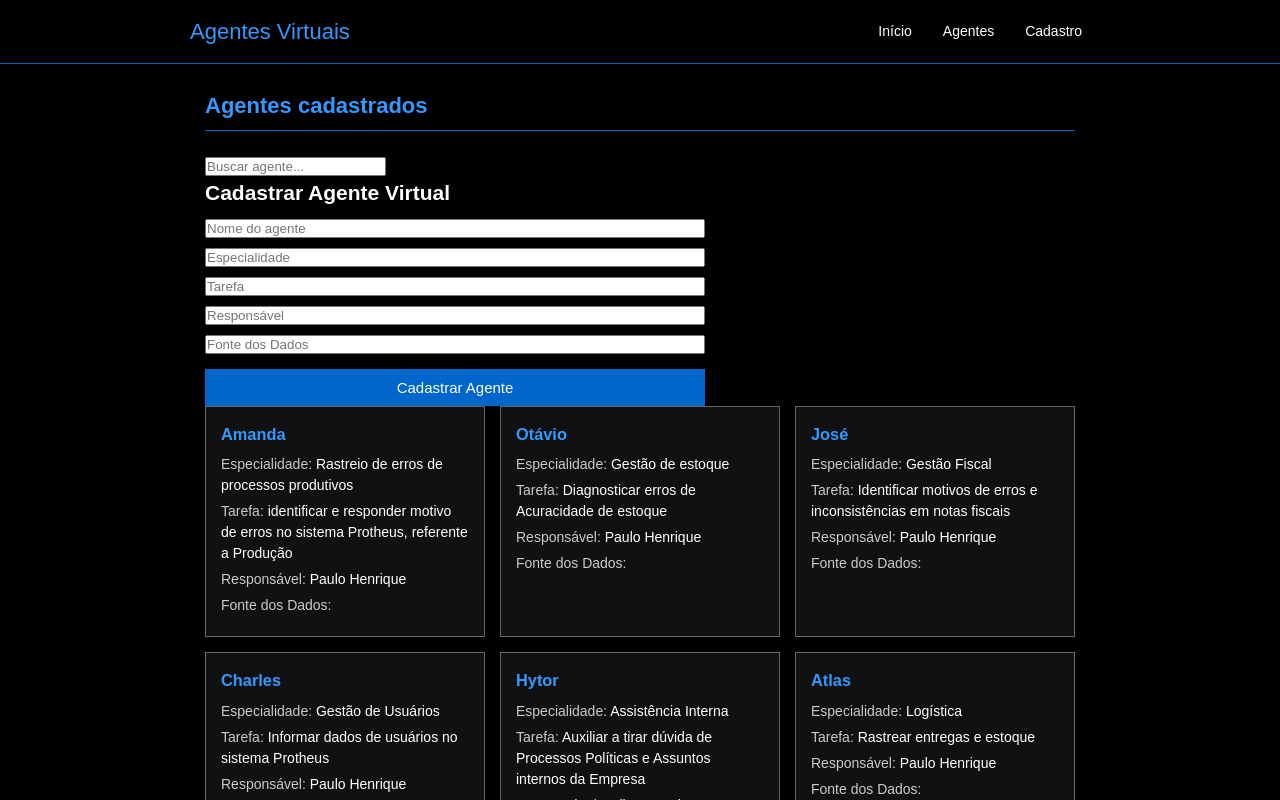
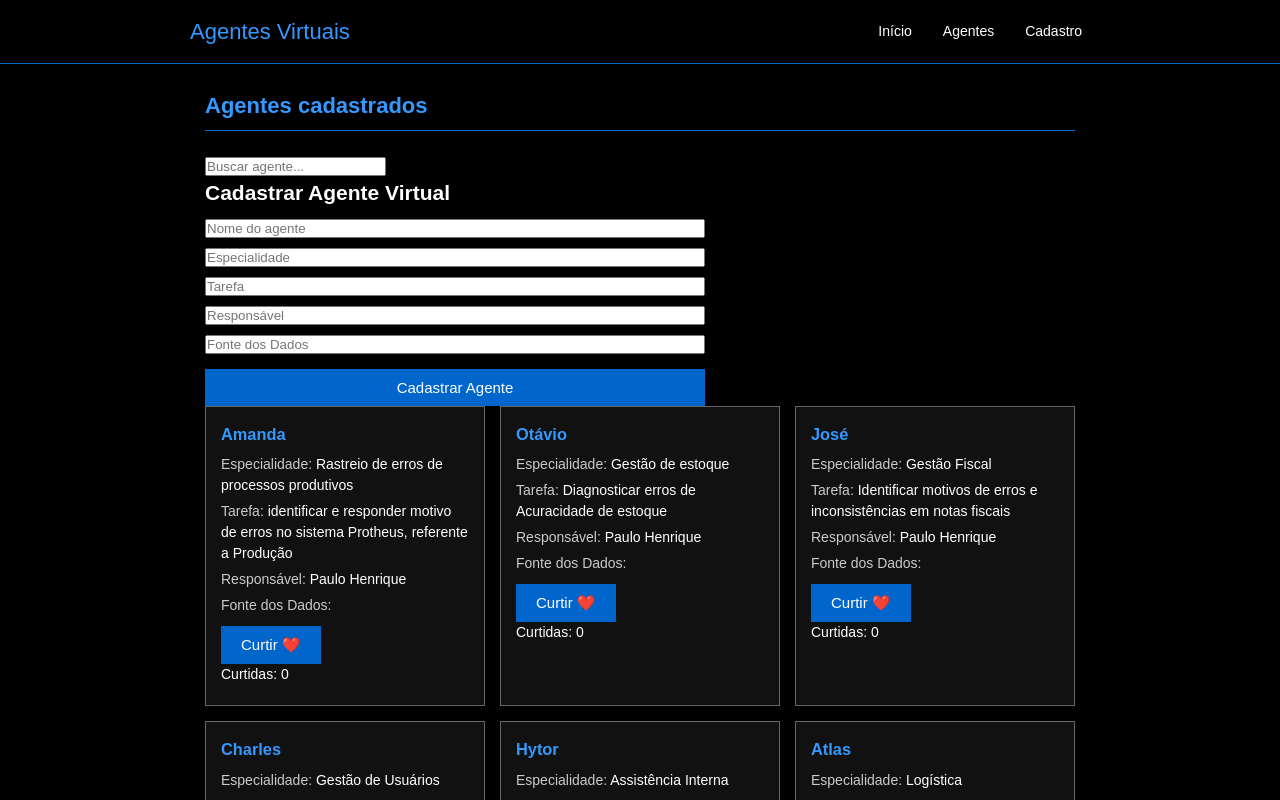
Before and after one commit to paulo7e/ra-202351075991, a React (Vite) app in the folder pw/trabalhos/fase-2/: page / in a window 1280 px wide. Shown: the top 800 px of the page. Built offline with nearby package versions, Linux system fonts and the light colour scheme.

Commit message:
Implementa sistema de curtidas nos agentes

```diff
--- a/pw/trabalhos/fase-2/src/App.jsx
+++ b/pw/trabalhos/fase-2/src/App.jsx
@@ -1,3 +1,4 @@
+
 import { useState } from "react";
 import agentes from "./dados/agentes";
 import Cabecalho from "./componentes/Cabecalho";
@@ -5,10 +6,14 @@ import ListaCards from "./componentes/ListaCards";
 import Rodape from "./componentes/Rodape";
 import Formulario from "./componentes/Formulario";
 
-
-
 function App() {
-  const [agentesCadastrados, setAgentesCadastrados] = useState(agentes);
+  const [agentesCadastrados, setAgentesCadastrados] = useState(
+    agentes.map((agente) => ({
+      ...agente,
+      curtidas: 0,
+      curtiu: false
+    }))
+  );
 
   const [busca, setBusca] = useState("");
 
@@ -19,13 +24,33 @@ function App() {
   function cadastrarAgente(novoAgente) {
     const agenteComId = {
       ...novoAgente,
-    id: Date.now()
+      id: Date.now(),
+      curtidas: 0,
+      curtiu: false
     };
 
     setAgentesCadastrados((listaAtual) => [
       ...listaAtual,
       agenteComId
     ]);
+  }
+
+  function curtirAgente(id) {
+    setAgentesCadastrados((listaAtual) =>
+      listaAtual.map((agente) => {
+        if (agente.id === id) {
+          return {
+            ...agente,
+            curtiu: !agente.curtiu,
+            curtidas: agente.curtiu
+              ? agente.curtidas - 1
+              : agente.curtidas + 1
+          };
+        }
+
+        return agente;
+      })
+    );
   }
 
   return (
@@ -41,8 +66,13 @@ function App() {
           value={busca}
           onChange={(evento) => setBusca(evento.target.value)}
         />
+
         <Formulario onCadastrar={cadastrarAgente} />
-        <ListaCards agentes={agentesFiltrados} />
+
+        <ListaCards
+          agentes={agentesFiltrados}
+          onCurtir={curtirAgente}
+        />
       </main>
 
       <Rodape />
--- a/pw/trabalhos/fase-2/src/componentes/Card.jsx
+++ b/pw/trabalhos/fase-2/src/componentes/Card.jsx
@@ -1,4 +1,5 @@
-function Card({ agente }) {
+
+function Card({ agente, onCurtir }) {
   return (
     <article className="card">
       <h3>{agente.nome}</h3>
@@ -22,6 +23,12 @@ function Card({ agente }) {
         <span className="rotulo">Fonte dos Dados:</span>{" "}
         {agente.FonteDosDados}
       </p>
+
+      <button onClick={() => onCurtir(agente.id)}>
+        {agente.curtiu ? "Descurtir" : "Curtir"} ❤️
+      </button>
+
+      <p>Curtidas: {agente.curtidas}</p>
     </article>
   );
 }
--- a/pw/trabalhos/fase-2/src/componentes/ListaCards.jsx
+++ b/pw/trabalhos/fase-2/src/componentes/ListaCards.jsx
@@ -1,10 +1,15 @@
+
 import Card from "./Card";
 
-function ListaCards({ agentes }) {
+function ListaCards({ agentes, onCurtir }) {
   return (
     <section className="lista-agentes">
       {agentes.map((agente) => (
-        <Card key={agente.id} agente={agente} />
+        <Card
+          key={agente.id}
+          agente={agente}
+          onCurtir={onCurtir}
+        />
       ))}
     </section>
   );
```
Lines whose indentation alone changed are shown as unchanged.
